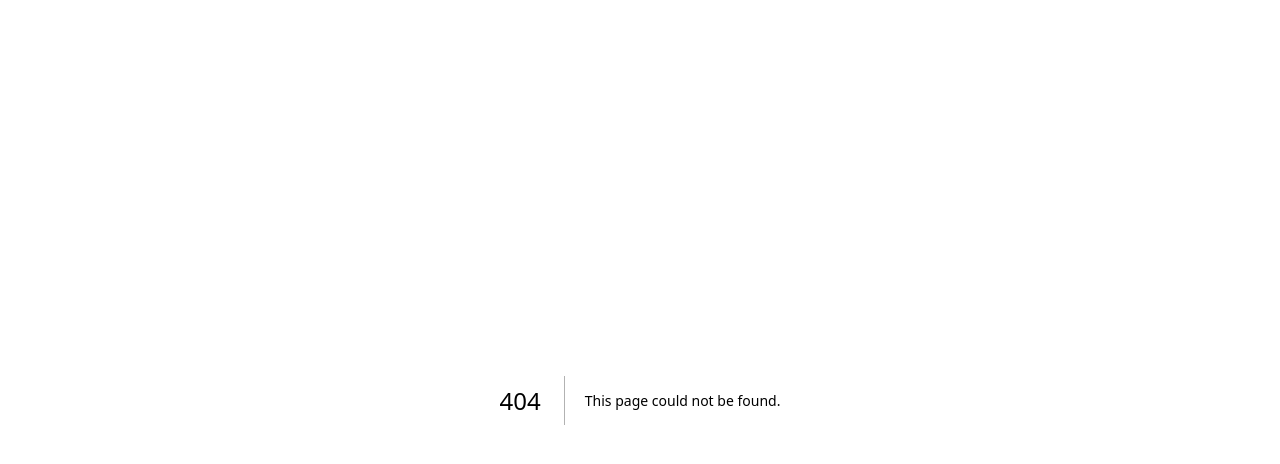
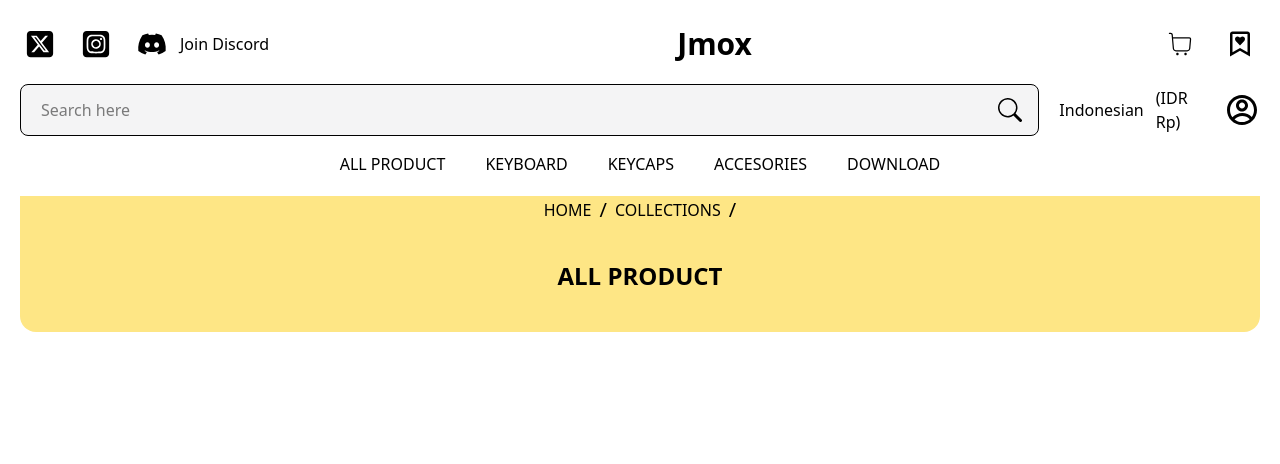
Before and after one commit to Bills-6/E-oommerce-basic, a Next.js app: page /collections/allProduct in a window 1280 px wide. Before the commit this address had no page. Shown: the top 464 px of the page. Built offline with nearby package versions, Linux system fonts and the light colour scheme.

Commit message:
add sidebar context

```diff
--- /dev/null
+++ b/app/collections/allProduct/page.tsx
@@ -0,0 +1,14 @@
+'use client';
+
+// component import
+import HeaderTop from "@/app/components/headerTop";
+import HeaderNav from "@/app/components/base/headerNav";
+
+export default function AllProductPage() {
+	return (
+		<div className="rootPage p-5 h-[30000px]">
+			<HeaderTop />
+			<HeaderNav heading="All product" />
+		</div>
+	);
+}
--- /dev/null
+++ b/app/collections/page.tsx
@@ -0,0 +1,40 @@
+'use client';
+
+import HeaderTop from "../components/headerTop";
+import NavBottomHome from "../components/navBottom";
+import SidebarHomeMobile from "../components/sidebar";
+
+import { useSidebar } from "../context/SidebarContext.";
+
+export default function CollectionsPage() {
+	const { isOpen, handleOpenSidebarMobile } = useSidebar();
+
+	return (
+		<div className="rootPage p-5 h-[3000px] text-zinc-700">
+			<HeaderTop toggle={handleOpenSidebarMobile} />
+
+			<header className="collectionsHeaderNav bg-amber-200 pt-40 pb-10 rounded-bl-2xl rounded-br-2xl">
+				<nav className="py-4 w-fit mx-auto mb-5">
+					<ul className="pathUrl uppercase flex items-center gap-2">
+						<li className="pathItem flex items-center gap-2">
+							<a href="#home/">Home</a>
+							<div className="hori text-xl">/</div>
+						</li>
+						<li className="pathItem flex items-center gap-2">
+							<a href="#home/">Collections</a>
+							<div className="hori text-xl">/</div>
+						</li>
+
+					</ul>
+				</nav>
+
+				<h1 className="text-2xl uppercase text-center font-semibold">Collections</h1>
+			</header>
+
+			<main className="content"></main>
+
+			<NavBottomHome />
+			<SidebarHomeMobile active={isOpen} />
+		</div>
+	);
+}
--- /dev/null
+++ b/app/components/base/headerNav.tsx
@@ -0,0 +1,32 @@
+'use client';
+
+
+//  HEADER NAV TYPES ===============
+type HeaderNavTypes = {
+	padding?: string;
+	heading: string;
+	path: string;
+}
+export default function HeaderNav(
+	{ padding, heading = 'page?' }
+	:HeaderNavTypes
+) {
+	return (
+		<header className={`collectionsHeaderNav bg-amber-200 pt-40 pb-10 rounded-bl-2xl rounded-br-2xl`}>
+			<nav className="py-4 w-fit mx-auto mb-5">
+				<ul className="pathUrl uppercase flex items-center gap-2">
+					<li className="pathItem flex items-center gap-2">
+						<a href="#home/">Home</a>
+						<div className="hori text-xl">/</div>
+					</li>
+					<li className="pathItem flex items-center gap-2">
+						<a href="#home/">Collections</a>
+						<div className="hori text-xl">/</div>
+					</li>
+				</ul>
+			</nav>
+
+			<h1 className="text-2xl uppercase text-center font-semibold">{heading}</h1>
+		</header>
+	);
+}
--- a/app/components/headerTop.tsx
+++ b/app/components/headerTop.tsx
@@ -18,7 +18,7 @@ function SearchBar() {
 		<search className="w-full h-13 rounded-lg border bg-zinc-100 overflow-hidden relative">
 			<input className="w-full h-full px-5 pe-15" placeholder="Search here" type="search" name="search" />
 
-			<button className="absolute w-10 h-10 top-1/2 -translate-y-1/2 right-2 bg-pink-200 full-center text-2xl" type="button">
+			<button className="absolute w-10 h-10 top-1/2 -translate-y-1/2 right-2 full-center text-2xl" type="button">
 				<BsSearch />
 			</button>
 		</search>
@@ -116,7 +116,7 @@ export default function HeaderTop(
 					<SearchBar />
 
 					{/* type money */}
-					<div className="flex items-center gap-3 w-44">
+					<div className="items-center hidden lg:flex gap-3 w-44">
 						<span>Indonesian</span>
 						<span>(IDR Rp)</span>
 					</div>
--- a/app/components/sidebar.tsx
+++ b/app/components/sidebar.tsx
@@ -12,7 +12,7 @@ type ListTypeProps = {
 	name: string | undefined;
 }
 
-interface SidebarProps {
+type SidebarProps = {
 	active: boolean;
 }
 
--- /dev/null
+++ b/app/context/SidebarContext..tsx
@@ -0,0 +1,55 @@
+'use client';
+
+import {
+	createContext,
+	useContext,
+	useState,
+	useEffect,
+	type ReactNode,
+} from 'react';
+
+type SidebarContextType = {
+	isOpen: boolean;
+	handleOpenSidebarMobile: () => void;
+	setIsOpen: (value: boolean) => void;
+};
+
+const SidebarContext =
+createContext<SidebarContextType | undefined>(undefined);
+
+export function SidebarProvider({ children }: {
+	children: ReactNode
+}) {
+	const [isOpen, setIsOpen] = useState(false);
+
+	function handleOpenSidebarMobile() {
+		setIsOpen((prev) => !prev);
+	}
+
+	// lock scroll code ===
+	useEffect(() => {
+		document.body.style.overflow = isOpen ? 'hidden' : '';
+
+		return () => {
+		document.body.style.overflow = '';
+		}
+	}, [isOpen]);
+
+	return (
+		<SidebarContext.Provider
+		value={{ isOpen, handleOpenSidebarMobile, setIsOpen }}
+		>
+			{children}
+		</SidebarContext.Provider>
+	);
+
+}
+export function useSidebar() {
+	const context = useContext(SidebarContext);
+
+	if (!context) {
+		throw new Error('useSibar harus digunakan di dalam SidebarProvider');
+	}
+
+	return context;
+}
--- a/app/layout.tsx
+++ b/app/layout.tsx
@@ -1,6 +1,7 @@
 import type { Metadata } from "next";
 import { Geist, Geist_Mono } from "next/font/google";
 import "./globals.css";
+import { SidebarProvider } from "./context/SidebarContext.";
 
 const geistSans = Geist({
   variable: "--font-geist-sans",
@@ -17,13 +18,19 @@ export const metadata: Metadata = {
   description: "Generated by create next app",
 };
 
-export default function RootLayout({ children }: LayoutProps<"/">) {
+export default function RootLayout({
+  children,
+}: LayoutProps<"/">) {
   return (
     <html
       lang="en"
       className={`${geistSans.variable} ${geistMono.variable} h-full antialiased`}
     >
-      <body className="min-h-full flex flex-col">{children}</body>
+      <body className="min-h-full flex flex-col">
+        <SidebarProvider>
+          {children}
+        </SidebarProvider>
+      </body>
     </html>
   );
 }
--- a/app/page.tsx
+++ b/app/page.tsx
@@ -17,26 +17,14 @@ import Footer from './components/footer';
 import NavBottomHome from './components/navBottom';
 import HeaderTop from './components/headerTop';
 
+import { useSidebar } from './context/SidebarContext.';
+
 export default function Home() {
-  const [isOpen, setIsOpen] = useState(false);
-
-  function handleOpenSidebarMobile() {
-    setIsOpen((prev) => !prev);
-  }
-
-// lock scroll code ===
-  useEffect(() => {
-    document.body.style.overflow = isOpen ? 'hidden' : '';
-
-    return () => {
-      document.body.style.overflow = '';
-    }
-  }, [isOpen]);
+  const { isOpen, handleOpenSidebarMobile } = useSidebar();
 
   return (
     <div className="root text-zinc-700">
       <SidebarHomeMobile active={isOpen} />
-      {/* <div className='bar-promo h-15 bg-red-300'></div> */}
       <HeaderTop toggle={handleOpenSidebarMobile} />
 
         {/* banner */}
```
Also changed, not shown: app/collections/keyboard/page.tsx (added).
